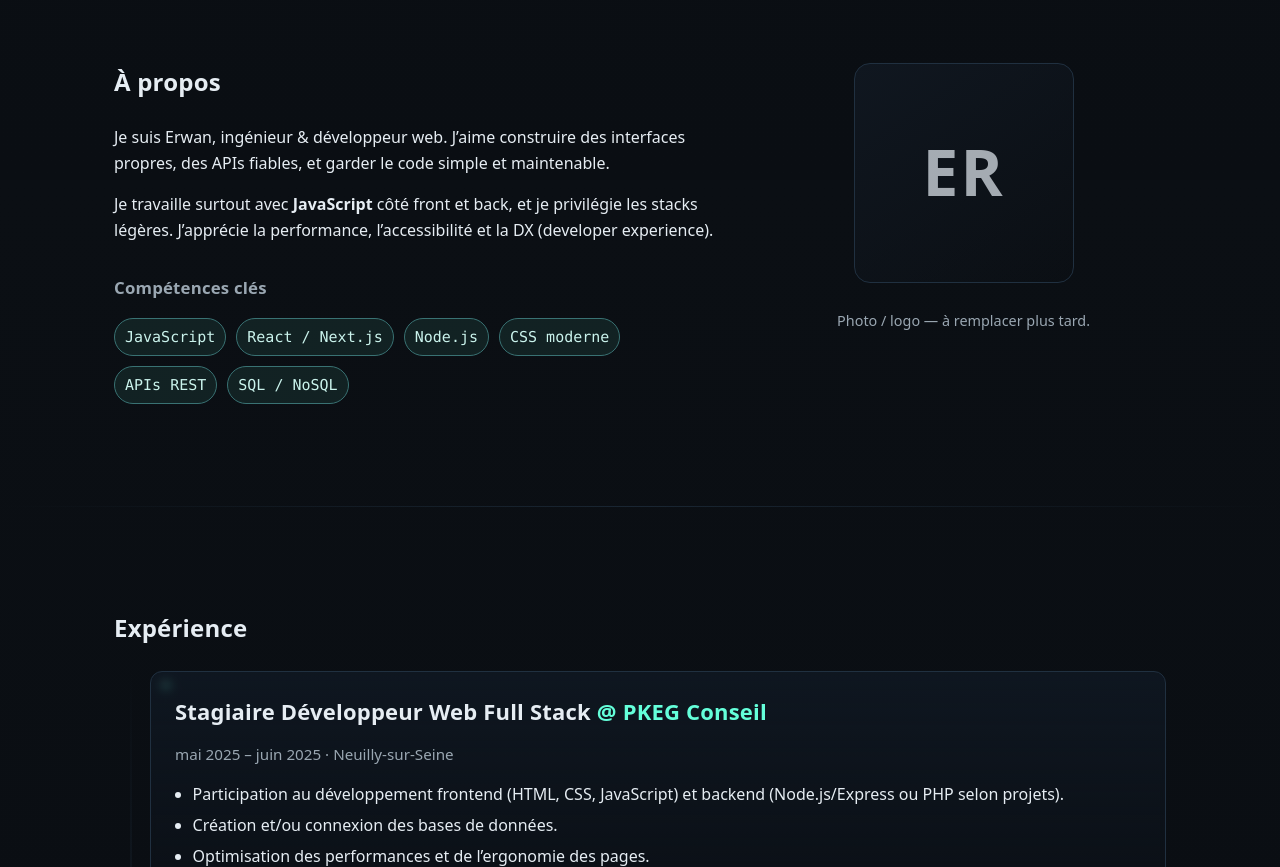
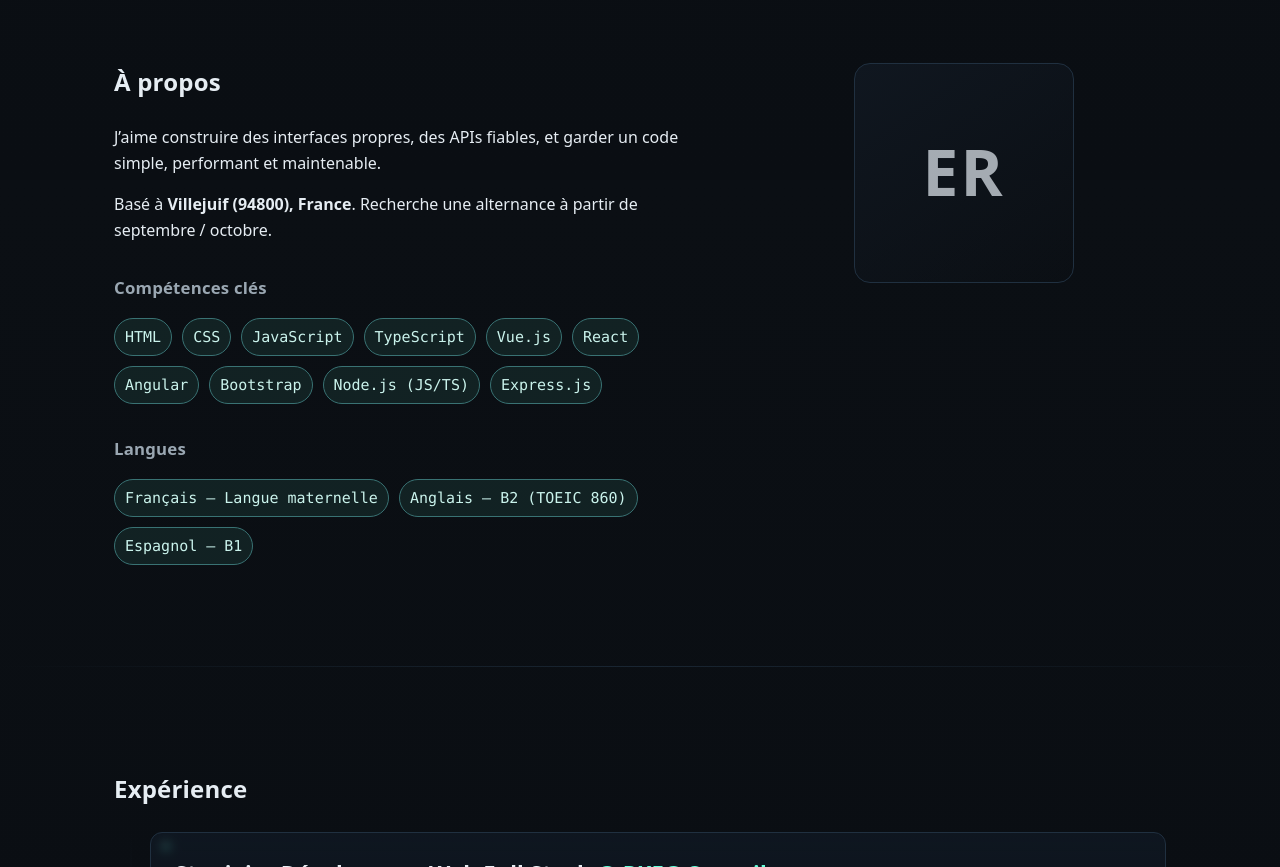
Before and after one commit to Erwan1202/Porfolio_Simple, a Next.js app: page / in a window 1280 px wide. Shown: the part 620-1487 px from the top of the page. Built offline with nearby package versions, Linux system fonts and the light colour scheme.

Commit message:
feat: add profile and education data; update About component to display dynamic content

```diff
--- a/app/sections/About.js
+++ b/app/sections/About.js
@@ -1,36 +1,37 @@
+// components/About.js
+import { profile } from "@/data/profile";
+
 export default function About() {
+  const { tagline, availability, skills, languages, location } = profile;
+
   return (
     <section id="about" className="section about" aria-labelledby="about-title">
       <div className="container about__grid">
         <div>
           <h2 id="about-title" className="section-title">À propos</h2>
+          <p className="prose">{tagline}</p>
           <p className="prose">
-            Je suis Erwan, ingénieur & développeur web. J’aime construire des interfaces
-            propres, des APIs fiables, et garder le code simple et maintenable.
-          </p>
-          <p className="prose">
-            Je travaille surtout avec <strong>JavaScript</strong> côté front et back, et je
-            privilégie les stacks légères. J’apprécie la performance, l’accessibilité et la
-            DX (developer experience).
+            Basé à <strong>{location}</strong>. {availability}.
           </p>
 
           <h3 className="section-subtitle">Compétences clés</h3>
           <ul className="skills">
-            <li className="skill-chip">JavaScript</li>
-            <li className="skill-chip">React / Next.js</li>
-            <li className="skill-chip">Node.js</li>
-            <li className="skill-chip">CSS moderne</li>
-            <li className="skill-chip">APIs REST</li>
-            <li className="skill-chip">SQL / NoSQL</li>
+            {[...skills.frontend, ...skills.backend].slice(0, 10).map((s, i) => (
+              <li className="skill-chip" key={i}>{s}</li>
+            ))}
+          </ul>
+
+          <h3 className="section-subtitle">Langues</h3>
+          <ul className="skills">
+            {languages.map((l, i) => (
+              <li className="skill-chip" key={i}>{l.name} — {l.level}</li>
+            ))}
           </ul>
         </div>
 
         <div className="about__aside">
-          <div className="avatar">
-            {/* Remplace par une vraie image quand tu veux */}
-            <div className="avatar__ph" aria-hidden="true">ER</div>
-          </div>
-          <p className="caption">Photo / logo — à remplacer plus tard.</p>
+          <div className="avatar"><div className="avatar__ph" aria-hidden="true">ER</div></div>
+
         </div>
       </div>
     </section>
--- /dev/null
+++ b/data/profile.js
@@ -0,0 +1,23 @@
+// src/data/profile.js
+export const profile = {
+  name: "Erwan Maréchal",
+  role: "Développeur Web · Full-Stack JS",
+  location: "Villejuif (94800), France",
+  email: "erwan.a.marechal@gmail.com",
+  availability: "Recherche une alternance à partir de septembre / octobre",
+  tagline:
+    "J’aime construire des interfaces propres, des APIs fiables, et garder un code simple, performant et maintenable.",
+  languages: [
+    { name: "Français", level: "Langue maternelle" },
+    { name: "Anglais", level: "B2 (TOEIC 860)" },
+    { name: "Espagnol", level: "B1" }
+  ],
+  // Affiche ce que tu veux dans l’About
+  skills: {
+    frontend: ["HTML", "CSS", "JavaScript", "TypeScript", "Vue.js", "React", "Angular", "Bootstrap"],
+    backend: ["Node.js (JS/TS)", "Express.js", "PHP / Laravel", "Python (Django/Flask/FastAPI)", "Java (Spring Boot)", "Ruby on Rails"],
+    data: ["PostgreSQL", "MySQL", "MongoDB", "Supabase", "Firebase"],
+    tools: ["Docker", "Git/GitHub", "Linux", "Postman", "PowerShell", "CLI", "VirtualBox"],
+  },
+  misc: ["Permis B & A", "PSE2"]
+};
```
Also changed, not shown: data/education.js (added, +24 -0 lines).
